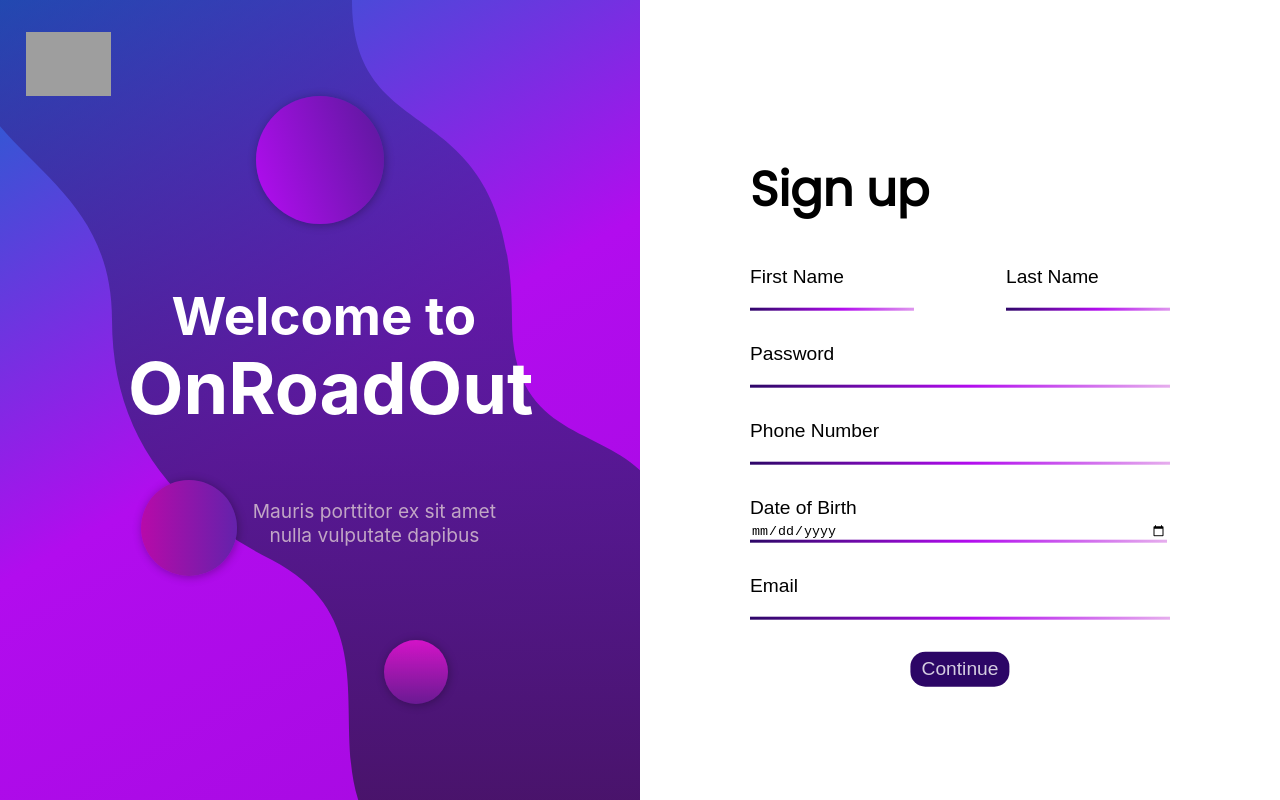
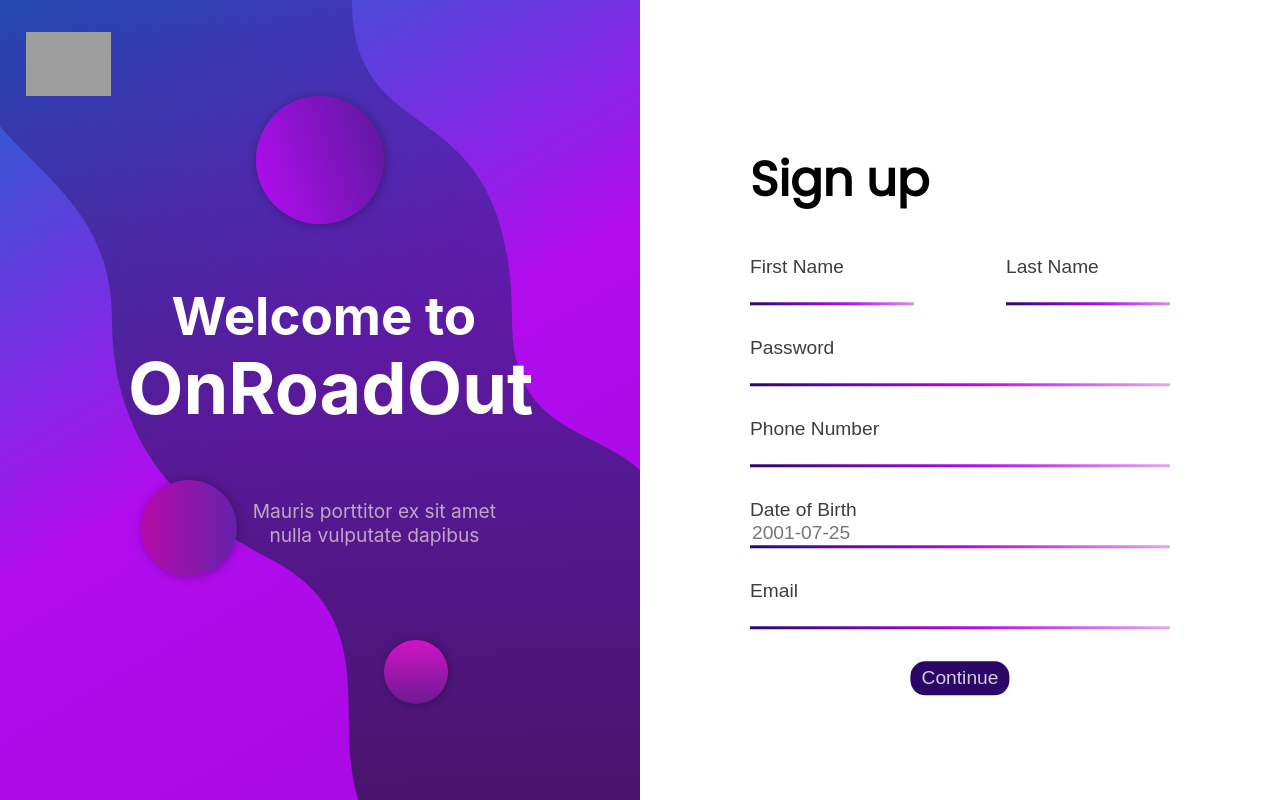
Before and after one commit to 173010015/oroUI, a React (Create React App) app: page /sign-up in a window 1280 px wide. Built offline with nearby package versions, Linux system fonts and the light colour scheme; grey boxes are pictures that could not be loaded; a web font is replaced by a local one; what react-swipeable-views-utils would draw is missing.

Commit message:
CU-33njp0 - input fields fixed, header/footer font decreased

```diff
--- a/src/ComponentsSignUp/InputField.js
+++ b/src/ComponentsSignUp/InputField.js
@@ -50,8 +50,10 @@ const InputField = forwardRef((props, ref) => {
       }
     }
 
-    if (props.type == "date") {
-      var pattern = new RegExp(/^([0-9]{2})-([0-9]{2})-([0-9]{4})$/);
+    if (props.name == "date") {
+      var pattern = new RegExp(
+        /((1[9][3-9][0-9])|(2[0][0][0-2]))-(0[1-9]|1[0-2])-(0[1-9]|[12][0-9]|3[01])/
+      );
       if (!pattern.test(value)) {
         setError("Please enter valid DOB.");
         return false;
@@ -60,7 +62,17 @@ const InputField = forwardRef((props, ref) => {
         return false;
       } else return true;
     }
-
+    if (props.name == "password") {
+      var pattern = new RegExp(
+        /^^(?=.*[0-9])(?=.*[!@#$%^&*])[a-zA-Z0-9!@#$%^&*]{7,15}$/
+      );
+      if (!pattern.test(value)) {
+        setError(
+          "Password must contain an uppercase letter, lower case letter, number and a special character. "
+        );
+        return false;
+      }
+    }
     if (props.name == "email") {
       if (typeof value !== "undefined") {
         var pattern = new RegExp(
--- a/src/ComponentsSignUp/SignUpForm.js
+++ b/src/ComponentsSignUp/SignUpForm.js
@@ -57,7 +57,7 @@ function SignUpForm() {
             name="firstName"
             label="First Name"
             onChange={handleChange}
-            validation={"required|min:6|max:12"}
+            validation={"required|max:12"}
           ></InputField>
           <InputField
             className="inputField"
@@ -66,7 +66,7 @@ function SignUpForm() {
             name="lastName"
             label="Last Name"
             onChange={handleChange}
-            validation={"required|min:6|max:12"}
+            validation={"required|max:12"}
           />
         </div>
         <InputField
@@ -87,8 +87,8 @@ function SignUpForm() {
         />{" "}
         <InputField
           ref={inputRefs.current[4]}
-          type="date"
           name="date"
+          placeholder="2001-07-25"
           label="Date of Birth"
           validation={"required"}
           onChange={handleChange}
--- a/src/styleFiles/Footer.css
+++ b/src/styleFiles/Footer.css
@@ -24,7 +24,7 @@
 .fItem {
   cursor: pointer;
   padding: 0 1.5rem;
-  font-size: 1.2rem;
+  font-size: 1rem;
   color: rgba(255, 255, 255, 0.8);
   border-right: 1.2px solid rgba(255, 255, 255, 0.8);
   text-decoration: none;
--- a/src/styleFiles/SignUp.css
+++ b/src/styleFiles/SignUp.css
@@ -46,6 +46,7 @@
   display: block;
   font-family: sans-serif;
   font-size: 1.2rem;
+  color: rgba(43, 39, 39,0.9);
 }
 
 .input-wrapper {
@@ -58,8 +59,21 @@
   border-bottom: 3px solid;
   border-image-source: linear-gradient(45deg, #2c0666, #b20cee, #ebbeed);
   border-image-slice: 1;
+  outline: none;
+  font-size: 1.2rem;
+
 }
-
+input:-webkit-autofill,
+input:-webkit-autofill:hover,
+input:-webkit-autofill:focus,
+textarea:-webkit-autofill,
+textarea:-webkit-autofill:hover,
+textarea:-webkit-autofill:focus,
+select:-webkit-autofill,
+select:-webkit-autofill:hover,
+select:-webkit-autofill:focus {
+  transition: background-color 5000s ease-in-out 0s;
+}
 #nameSection {
   display: flex;
   flex-direction: row;
@@ -81,6 +95,7 @@
   border-radius: 15px;
   color: rgba(255, 255, 255, 0.8);
   background-color: #2c0666;
+  outline: none;
 }
 
 .error {
--- a/src/styleFiles/Topbar.css
+++ b/src/styleFiles/Topbar.css
@@ -39,7 +39,7 @@
   background: #250656;
   outline: none;
   margin-right: 2.7vw;
-  font-size: 1.2rem;
+  font-size: 1rem;
   border: none;
   color: rgba(255, 255, 255, 0.8);
   cursor: pointer;
```
Also changed, not shown: src/wave.svg (added).
